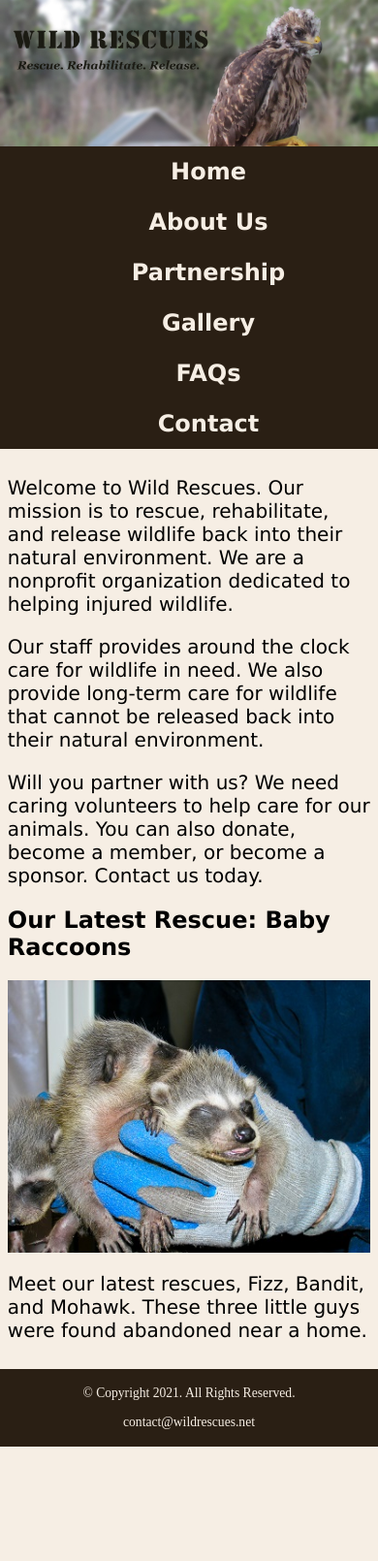
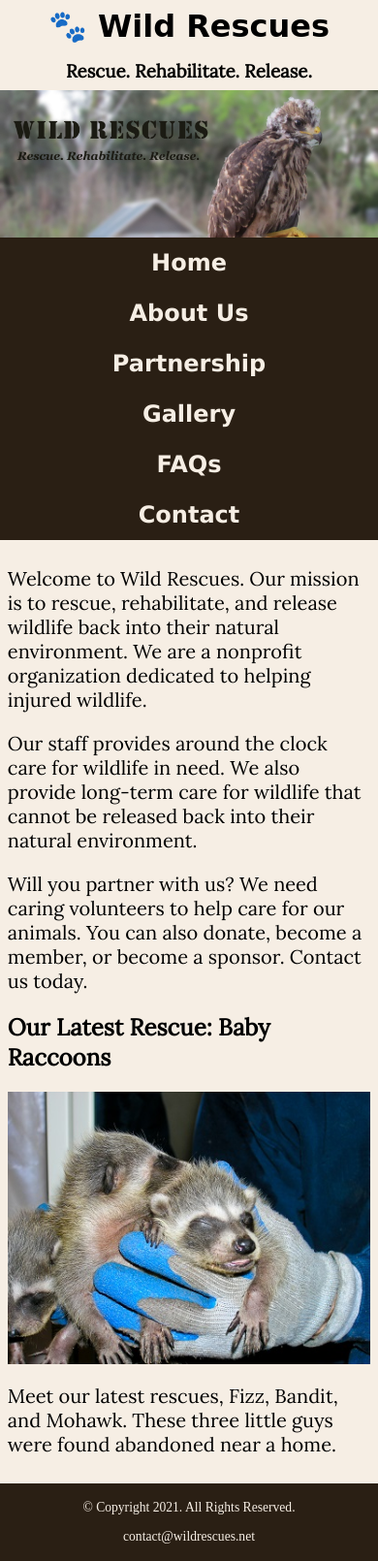
Before and after one commit to 144Fa23/ch5lab2-MariahThomas03, a plain HTML site: page index.html in a window 390 px wide. Shown: the whole page at 97% size. Before the commit the page ends 1492 px from the top, so only its background shows below. Drawn offline with Linux system fonts and the light colour scheme; a web font is replaced by a local one.

Commit message:
CH5LAB
This lab put my abilities of changing fonts, and computing everything from desktop to mobile friendly designs too.

```diff
--- a/css/styles.css
+++ b/css/styles.css
@@ -1,11 +1,11 @@
 /*
-Author: Maria Cruz
-Date: Current Date
+Author: Mariah Thomas
+Date: Sep, 26 2023
 File Name: styles.css
 */
 
 /* CSS Reset */
-body, header, nav, main, footer, img, h1, h3 {
+body, header, nav, main, footer, img, h1, h3, nav ul {
     margin: 0;
     padding: 0;
     border: 0;
@@ -21,6 +21,30 @@
     display: block;
 }
 
+/* Style Rules for mobile viewpoint*/
+
+/*Style rules to show mobile class and hide table-desk class*/
+.mobile {
+	display: block;
+}
+
+.tablet-desktop{
+	display: none;
+}
+
+/* Style rules for header area*/
+h1 {
+	padding: 2%;
+	text-align: center;
+	font-family: 'Emblema One', cursive;
+}
+
+h3{
+	padding: 2%;
+	text-align: center;
+	font-family: 'Lora', serif;
+}
+
 /* Style rules for navigation area */
 nav {
     background-color: #2a1f14;
@@ -28,15 +52,17 @@
 
 nav ul {
     list-style-type: none;
-    margin: 0;
     text-align: center;
 }
 
 nav li {
-    display: inline-block;
+    display: block;
     font-size: 1.5em;
-    font-family: Geneva, Arial, sans-serif;
+    font-family: 'Geneva', 'Arial', sans-serif;
     font-weight: bold;
+	border-width: thick;
+	border-top: 0.5px;
+	color:#f6eee4;
 }
 
 nav li a {
@@ -49,7 +75,7 @@
 /* Style rules for main content */
 main {
     padding: 2%;
-    font-family: Verdana, Arial, sans-serif;
+	font-family: 'Lora', serif;
 }
 
 main p {
@@ -77,8 +103,32 @@
     text-align: center;
 }
 
+round {
+	border-radius: 6px;
+}
+
+#info ul {
+	margin-left: 10%;
+}
+
 #contact {
     text-align: center;
+}
+
+tel-link {
+	background-color: #2a1f14;
+	padding: 2%;
+	width: 80%;
+	margin-top: 0;
+	margin-bottom: 0;
+	margin-right: auto;
+	margin-left:auto
+}
+
+tel-link a {
+	color: #f6eee4;
+	font-weight: bold;
+	text-decoration: none;
 }
 
 /* Style rules for footer content */
--- a/index.html
+++ b/index.html
@@ -1,20 +1,30 @@
 <!DOCTYPE html>
 <!--
-	Student Name: Maria Cruz
+	Student Name: Mariah Thomas
 	File Name: index.html
-	Today's Date: May 7, 2021
+	Today's Date: Sep, 26 2023
  -->
 <html lang="en">
 <head>
 	<title>Wild Rescues: Home</title>
 	<meta charset="utf-8">
     <link rel="stylesheet" href="css/styles.css">
+	<link rel="preconnect" href="https://fonts.googleapis.com">
+	<link rel="preconnect" href="https://fonts.gstatic.com" crossorigin>
+	<link href="https://fonts.googleapis.com/css2?family=Emblema+One&family=Lora&display=swap" rel="stylesheet">
 </head>
+
 <body>
+	<header>
+		<div class="tab-desk">
+		<div class="mobile">
+			<h1>&#128062; Wild Rescues</h1>
+			<h3>Rescue. Rehabilitate. Release.</h3>
+		<a href="index.html"><img src="images/baby-hawk.jpg" alt="rescued baby hawk"></a>
+		</div>
+		</div>
+	</header>
 
-	<header>
-		<a href="index.html"><img src="images/baby-hawk.jpg" alt="rescued baby hawk"></a>
-	</header>
 
 	<nav>
 		<ul>
@@ -43,7 +53,7 @@
         <div id="latest">
 
             <h2>Our Latest Rescue: Baby Raccoons</h2>
-            <img src="images/baby-raccoons.jpg" alt="hands holding three baby raccoons">
+            <img src="images/baby-raccoons.jpg" alt="hands holding three baby raccoons" class="round">
             <p>Meet our latest rescues, Fizz, Bandit, and Mohawk. These three little guys were found abandoned near a home.</p>
 
         </div>
```
Also changed, not shown: about.html (+13 -5 lines), contact.html (+12 -3 lines), template.html (+12 -2 lines).
